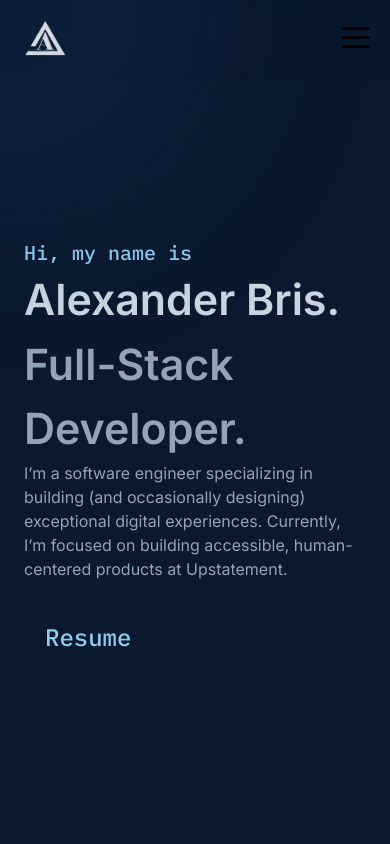
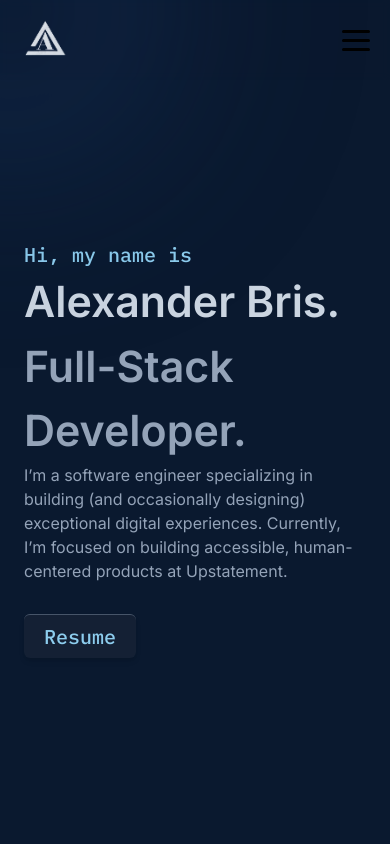
Before and after one commit to Alex-Br1s/Portfolio2.0, a Next.js app: page / in a window 390 px wide. Shown: the top 844 px of the page. Built offline with nearby package versions, Linux system fonts and the light colour scheme.

Commit message:
avances en estilos y estilos responsive

```diff
--- a/src/app/components/Alex.jsx
+++ b/src/app/components/Alex.jsx
@@ -4,6 +4,7 @@ import { useMediaQuery } from "react-responsive";
 
 const Alex = () => {
   const isSmallScreen = useMediaQuery({ maxWidth: 768 });
+  const screenMobile = useMediaQuery({ maxWidth: 550 });
 
   return (
     <main className={`md:h-screen h-screen flex flex-col justify-center ${isSmallScreen ? '' : 'ml-16'}`}>
@@ -14,7 +15,7 @@ const Alex = () => {
         <p className="text-slate-400 md:w-1/2 w-full">I’m a software engineer specializing in building (and occasionally designing) exceptional digital experiences. Currently, I’m focused on building accessible, human-centered products at Upstatement.</p>
       </div>
       <div className="mt-10">
-        <a className={`${ibmPlexMono.className} py-2 px-5 text-2xl rounded-md border border-solid hover:border-celestito text-celestito transition-border duration-300 border-transparent`} href="https://drive.google.com/file/d/1JVFBJKeY4IRv1ywlvYT9LxXg90uzxXu8/view?usp=sharing" target='_blank'>
+        <a className={`${ibmPlexMono.className} py-2 px-5 text-xl rounded-md hover:border-slate-600 hover:border-t hover:shadow-md hover:bg-slate-800/50 text-celestito ${screenMobile ? 'bg-slate-800/50 border-slate-600 border-t shadow-md' : ''}`} href="https://drive.google.com/file/d/1JVFBJKeY4IRv1ywlvYT9LxXg90uzxXu8/view?usp=sharing" target='_blank'>
           Resume
         </a>
       </div>
--- a/src/app/components/Header.jsx
+++ b/src/app/components/Header.jsx
@@ -18,12 +18,11 @@ const Header = () => {
   return (
     <nav className={`bg-colorPrincipal bg-opacity-90 backdrop-blur-sm flex items-center px-5 justify-between h-20 fixed w-full  ${isMenuOpen ? 'h-screen overflow-y-hidden' : ''}`}>
       <Link href='/'>
-       <Image src='/miLogo.png' alt='logo Alex' width={100} height={70} className='pointer md:ml-12 -ml-4 '/>
+       <Image src='/miLogo.png' alt='logo Alex' width={100} height={70} className='pointer md:ml-12 -ml-4' />
       </Link>
       {menuMobile ? (
         <>
           {isMenuOpen && <MenuMobile isMenuOpen={isMenuOpen} setIsMenuOpen={setIsMenuOpen} />}
-          <div>
           <button onClick={toggleMenu} className="text-white focus:outline-none z-50 " aria-expanded={isMenuOpen ? "true" : "false"}>
             <div className={`h-[3px] w-7 bg-black dark:bg-white rounded-full mb-1.5 transform transition-transform duration-500
               ${isMenuOpen ? 'rotate-45 translate-y-[.58rem] translate-x-[.5rem]' : ''}`
@@ -35,7 +34,6 @@ const Header = () => {
               ${isMenuOpen ? '-rotate-45 -translate-y-[.55rem] translate-x-[.5rem]' : ''}`
             }></div>
           </button>
-            </div>
         </>
       ) : (
         <ul className='flex gap-7 pr-5'>
--- a/src/app/components/Projects.jsx
+++ b/src/app/components/Projects.jsx
@@ -5,13 +5,16 @@ import { SiNestjs } from "react-icons/si";
 import { SiMongodb } from "react-icons/si";
 import Image from "next/image";
 import { ibmPlexMono } from "../ui/fonts";
+import {useMediaQuery} from "react-responsive";
 
 const Projects = () => {
+
+  const screenMobile = useMediaQuery({ maxWidth: 550 });
+
   return (
-
     <section id="work" className="ex:h-screen h-full text-slate-300 flex justify-center items-center flex-col gap-5">
       <h1 className={`${ibmPlexMono.className} text-2xl pb-4`}>Algunos proyectos que desarrolle</h1>
-      <div className="flex flex-col lg:flex-row gap-5 ex:w-full w-80 md:w-1/2 lg:min-h-44 p-3 rounded-md hover:bg-slate-800/50 hover:shadow-md border-slate-600 hover:border-t">
+      <div className={`flex flex-col lg:flex-row gap-5 ex:w-full w-80 md:w-1/2 lg:min-h-44 p-3 rounded-md hover:bg-slate-800/50 hover:shadow-md border-slate-600 hover:border-t ${screenMobile ? 'bg-slate-800/50 shadow-md border-slate-600 border-t' : ''}`}>
         <div className="w-96 h-20">
           <Image
             className="lg:h-full lg:w-full rounded-md"
@@ -40,7 +43,7 @@ const Projects = () => {
         </div>
       </div>
 
-      <div className="flex flex-col lg:flex-row gap-5 ex:w-full w-80 md:w-1/2 lg:min-h-44 p-3 rounded-md hover:bg-slate-800/50 hover:shadow-md border-slate-600 hover:border-t">
+      <div className={`flex flex-col lg:flex-row gap-5 ex:w-full w-80 md:w-1/2 lg:min-h-44 p-3 rounded-md hover:bg-slate-800/50 hover:shadow-md border-slate-600 hover:border-t ${screenMobile ? 'bg-slate-800/50 shadow-md border-slate-600 border-t' : ''}`}>
         <div className="w-96 h-20">
           <Image
             className="lg:h-full lg:w-full rounded-md"
--- a/src/app/layout.js
+++ b/src/app/layout.js
@@ -13,6 +13,9 @@ export default function RootLayout({ children }) {
 
   return (
     <html lang="en">
+      <head>
+      <link rel="icon" href="/miLogo.jpg"/>
+      </head>
       <body className={inter.className}>
         <div id="mouse-light">
 
```
Also changed, not shown: public/miLogo.jpeg (added), public/miLogo.jpg (added).
